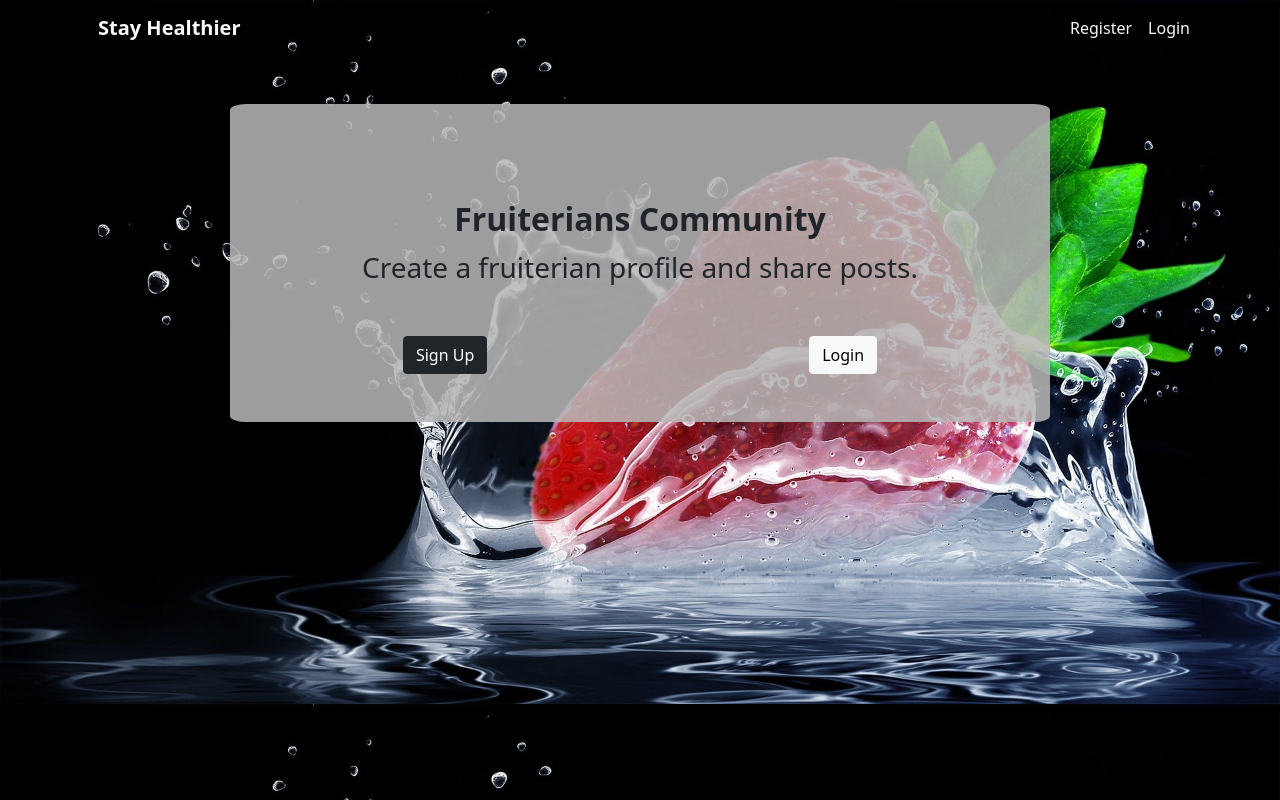
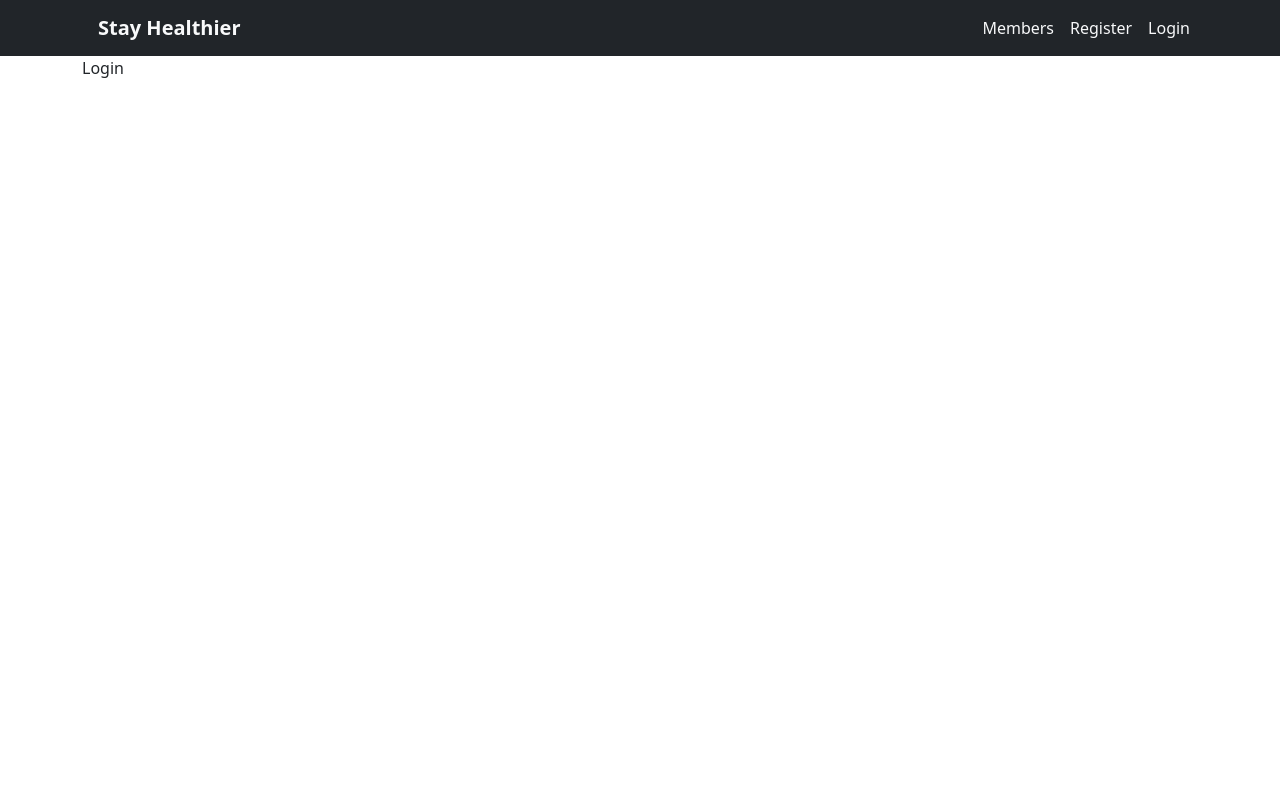
Before and after one commit to Mona-front-end-dev/Stay-healthier, a React (Create React App) app in the folder client/: page /login in a window 1280 px wide. Built offline with nearby package versions, Linux system fonts and the light colour scheme.

Commit message:
Impliment routings, landing, register and login pages(all base), basic styling with bootstrap

```diff
--- a/client/src/App.css
+++ b/client/src/App.css
@@ -1,10 +1,10 @@
 
 
-body {
+/* body {
   background-image: url("./assets/bg-image-home.jpg");
   background-color: #000;
   background-size: cover;
-}
+} */
 
 .btn-wrapper {
   display: flex;
--- a/client/src/App.js
+++ b/client/src/App.js
@@ -1,16 +1,25 @@
 import './App.css';
 import Navigation from './pages/partials/Navigation';
 import Landing from './components/layout/Landing';
+import Login from './components/auth/Login';
+import Register from './components/auth/Register';
 import { Container } from 'react-bootstrap';
+import { BrowserRouter as Router,Route, Routes } from 'react-router-dom';
+
+
 
 function App() {
   return (
-    <>
+    <Router>
       <Navigation />
       <Container>
-        <Landing />
+        <Routes>
+          <Route path="/register" element={<Register />} />
+          <Route path="/login" element={<Login /> } />
+          <Route exact path="/" element={<Landing />} />
+        </Routes>
       </Container>
-    </>
+    </Router>
   );
 }
 
--- /dev/null
+++ b/client/src/components/auth/Login.jsx
@@ -0,0 +1,11 @@
+import React from 'react'
+
+const login = () => {
+  return (
+    <div>
+      Login
+    </div>
+  )
+}
+
+export default login
--- /dev/null
+++ b/client/src/components/auth/Register.jsx
@@ -0,0 +1,11 @@
+import React from 'react'
+
+const Register = () => {
+  return (
+    <div>
+      Register
+    </div>
+  )
+}
+
+export default Register
--- a/client/src/components/layout/Landing.js
+++ b/client/src/components/layout/Landing.jsx
@@ -12,10 +12,10 @@ const Landing = () => {
                 </Form.Text>
             </Form.Group>
             <div className="btn-wrapper pb-5">
-                <Button variant="dark" type="submit">
+                <Button href="/register" variant="dark" type="submit">
                     Sign Up
                 </Button>
-                <Button type="submit" variant="light">
+                <Button href="/login" type="submit" variant="light">
                     Login
                 </Button>
             </div>
--- a/client/src/index.js
+++ b/client/src/index.js
@@ -6,6 +6,6 @@ import 'bootstrap/dist/css/bootstrap.min.css';
 const root = ReactDOM.createRoot(document.getElementById('root'));
 root.render(
   <React.StrictMode>
-    <App />
+      <App />
   </React.StrictMode>
 );
--- a/client/src/pages/partials/Navigation.js
+++ /dev/null
@@ -1,19 +0,0 @@
-import React from 'react';
-import { Nav } from 'react-bootstrap';
-import { Container } from 'react-bootstrap';
-
-const Navigation = () => {
-  return (
-    <Nav className="navbar navbar-expand-lg" >
-        <Container>
-            <Nav.Link className="navbar-brand fw-bold text-light" href="#">Stay Healthier</Nav.Link>
-          <Nav.Item className="navbar-nav">
-              <Nav.Link className="nav-item nav-link text-light" href="#">Register</Nav.Link>
-              <Nav.Link className="nav-item nav-link text-light" href="#">Login</Nav.Link>
-          </Nav.Item>
-        </Container>
-    </Nav>
-  )
-}
-
-export default Navigation
--- /dev/null
+++ b/client/src/pages/partials/Navigation.jsx
@@ -0,0 +1,21 @@
+import React from 'react';
+import { Nav, NavLink, NavItem } from 'react-bootstrap';
+import { Container } from 'react-bootstrap';
+
+const Navigation = () => {
+
+  return (
+    <Nav className="navbar navbar-expand-lg bg-dark" >
+        <Container>
+            <NavLink className="navbar-brand fw-bold text-light " href="/">Stay Healthier</NavLink>
+            <NavItem className="navbar-nav">
+                <NavLink className="nav-item nav-link text-light" href="!#">Members</NavLink>
+                <NavLink className="nav-item nav-link text-light" href="/register">Register</NavLink>
+                <NavLink className="nav-item nav-link text-light" href="/login">Login</NavLink>
+            </NavItem>
+        </Container>
+    </Nav>
+  )
+}
+
+export default Navigation
```
Also changed, not shown: client/public/manifest.json.
